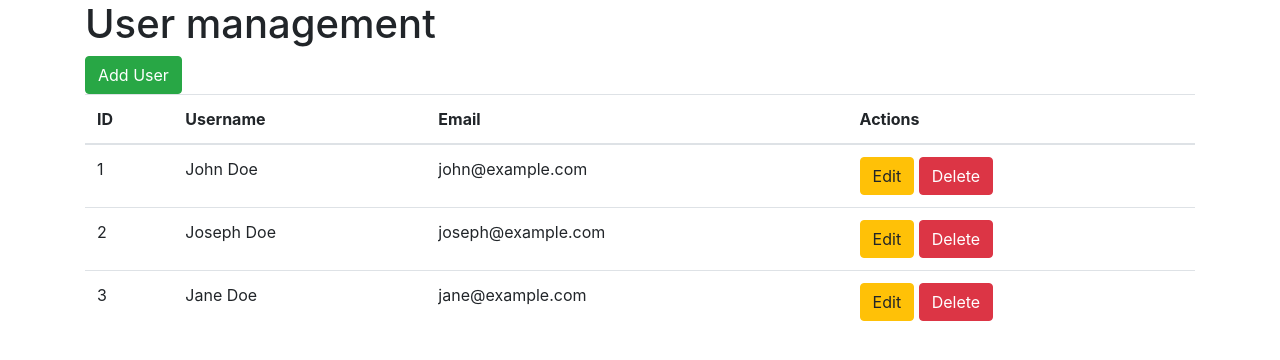
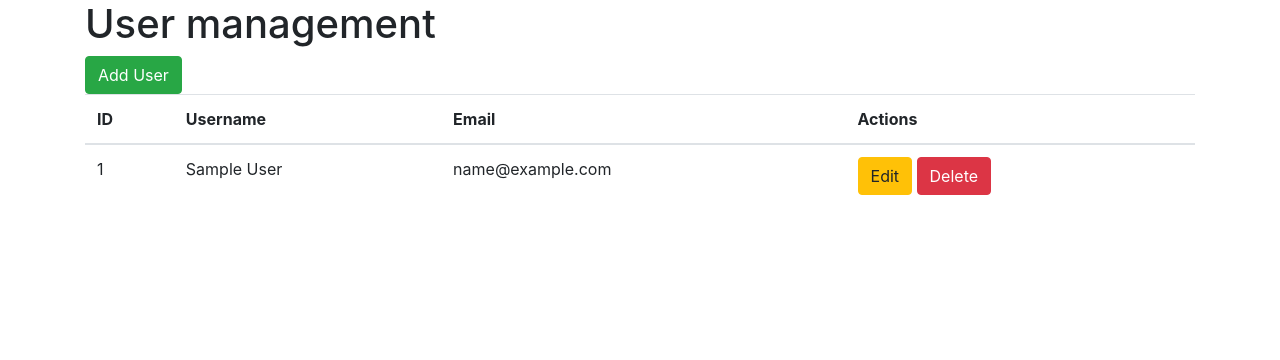
Before and after one commit to maniacman/task1, a PHP site: page / in a window 1280 px wide. Shown: the top 360 px of the page. Run offline with PHP 8.4, Linux system fonts and the light colour scheme; tables that the repository leaves empty or names only in its code hold one stand-in row (values such as "Sample post").

Commit message:
first commit

```diff
--- a/index.php
+++ b/index.php
@@ -7,25 +7,10 @@
 </head>
 <body>
 	<?php
-	$users = [
-		[
-			"id" => 1,
-			"name" => "John Doe",
-			"email" => "john@example.com"
-		],
-
-		[
-			"id" => 2,
-			"name" => "Joseph Doe",
-			"email" => "joseph@example.com"
-		],
-
-		[
-			"id" => 3,
-			"name" => "Jane Doe",
-			"email" => "jane@example.com"
-		]
-	];
+	$pdo = new PDO('mysql:host=localhost;dbname=users_learning;charset=utf8;', 'root', '');
+	$sql = 'SELECT * FROM users';
+	$statement = $pdo->query($sql);
+	$users = $statement->fetchAll(PDO::FETCH_ASSOC);
 	?>
 	<div class="container">
 		<div class="row">
```
